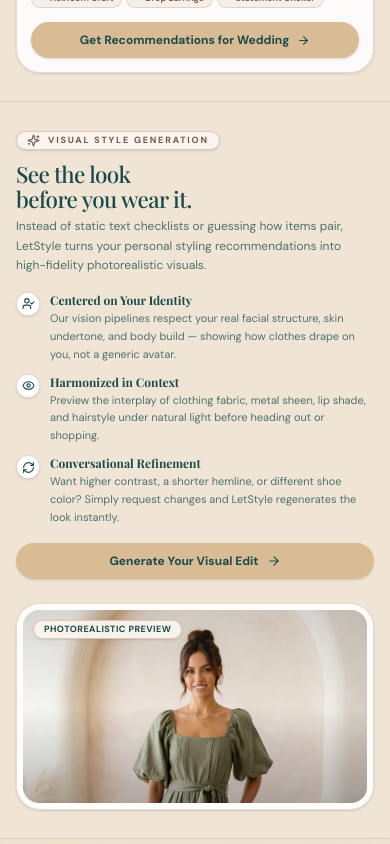
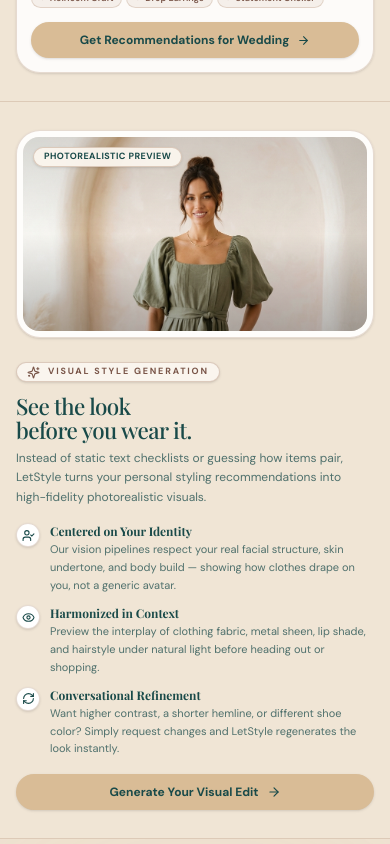
Before and after one commit to teamai-botivate/skin-tone, a Next.js app: page / in a window 390 px wide. Shown: the part 6080-6924 px from the top of the page. Built offline with nearby package versions, Linux system fonts and the light colour scheme; no server answers; a web font is replaced by a local one.

Commit message:
fix: resolve hydration mismatch in AiVisualizationSection and keep video on top on mobile

```diff
--- a/src/features/landing/AiVisualizationSection.tsx
+++ b/src/features/landing/AiVisualizationSection.tsx
@@ -29,8 +29,8 @@
     <section className="bg-[#F0E5D5] text-[#194A49] py-7 sm:py-10 lg:py-14 border-b border-[#B08A70]/30">
       <div className="mx-auto max-w-7xl px-4 sm:px-6 lg:px-8">
         <div className="grid items-center gap-6 sm:gap-8 lg:grid-cols-[1.05fr_0.95fr] lg:gap-12">
-          {/* Left Column: Visual Mockup / Side-by-Side Showcase */}
-          <div className="relative order-2 lg:order-1">
+          {/* Left Column: Visual Mockup / Video Showcase (Top on mobile, left on desktop) */}
+          <div className="relative">
             <div className="relative overflow-hidden rounded-xl sm:rounded-[2rem] border border-[#B08A70]/30 bg-white/90 p-1.5 sm:p-2 shadow-sm">
               <div className="relative aspect-video w-full overflow-hidden rounded-lg sm:rounded-[1.6rem] bg-[#FAF5EE]">
                 {mounted && !videoError ? (
@@ -72,8 +72,8 @@
             </div>
           </div>
 
-          {/* Right Column: Editorial Feature Narrative */}
-          <div className="order-1 lg:order-2">
+          {/* Right Column: Editorial Feature Narrative (Below video on mobile, right on desktop) */}
+          <div>
             <div className="inline-flex items-center gap-2 rounded-full border border-[#B08A70]/40 bg-[#FAF5EE] px-2.5 py-0.5 sm:px-3 sm:py-1 shadow-sm">
               <Sparkles size={13} className="text-[#795548]" />
               <span className="text-[9px] sm:text-[11px] font-bold uppercase tracking-[0.2em] text-[#795548]">
```
